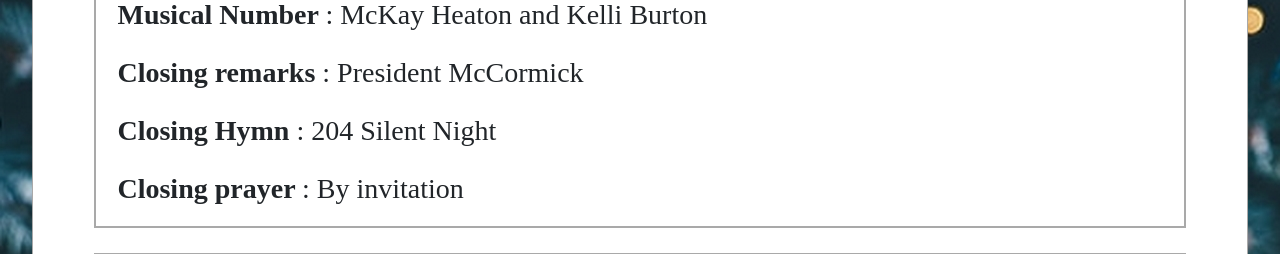
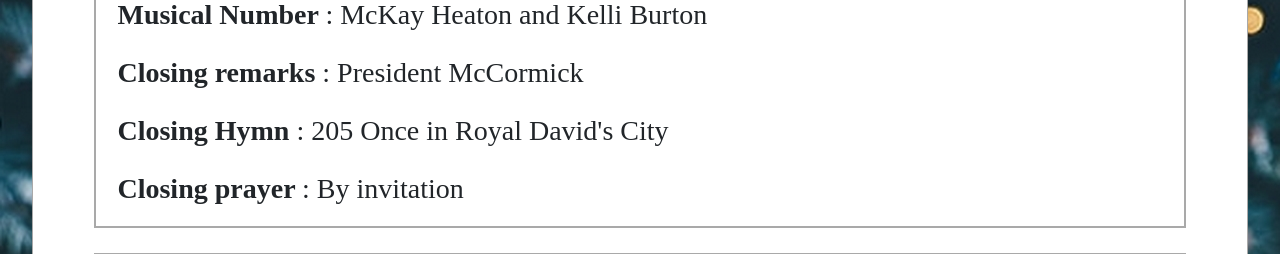
Before and after one commit to Shapeprogram/program, a PHP site: page / in a window 1280 px wide. Shown: the part 1444-1698 px from the top of the page. Run offline with PHP 8.4, Linux system fonts and the light colour scheme.

Commit message:
Add files via upload

```diff
--- a/index.php
+++ b/index.php
@@ -37,7 +37,7 @@ if(file_exists($head))
 
         <p class="fs-3"><strong>Closing remarks </strong>: President McCormick </p>
 
-        <p class="fs-3"><strong>Closing Hymn </strong>: 204 Silent Night </p>
+        <p class="fs-3"><strong>Closing Hymn </strong>: 205 Once in Royal David's City </p>
 
         <p class="fs-3"><strong>Closing prayer </strong>: By invitation </p>
     </div>
```
